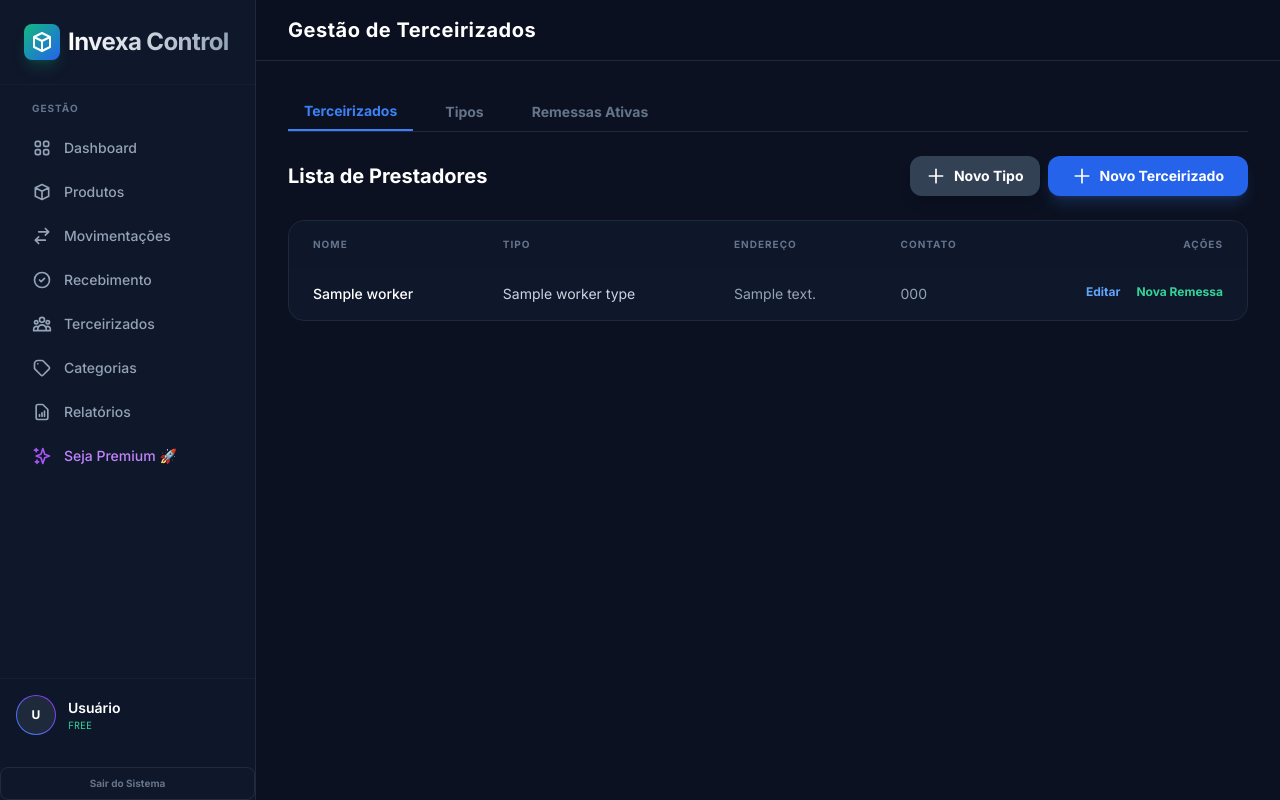
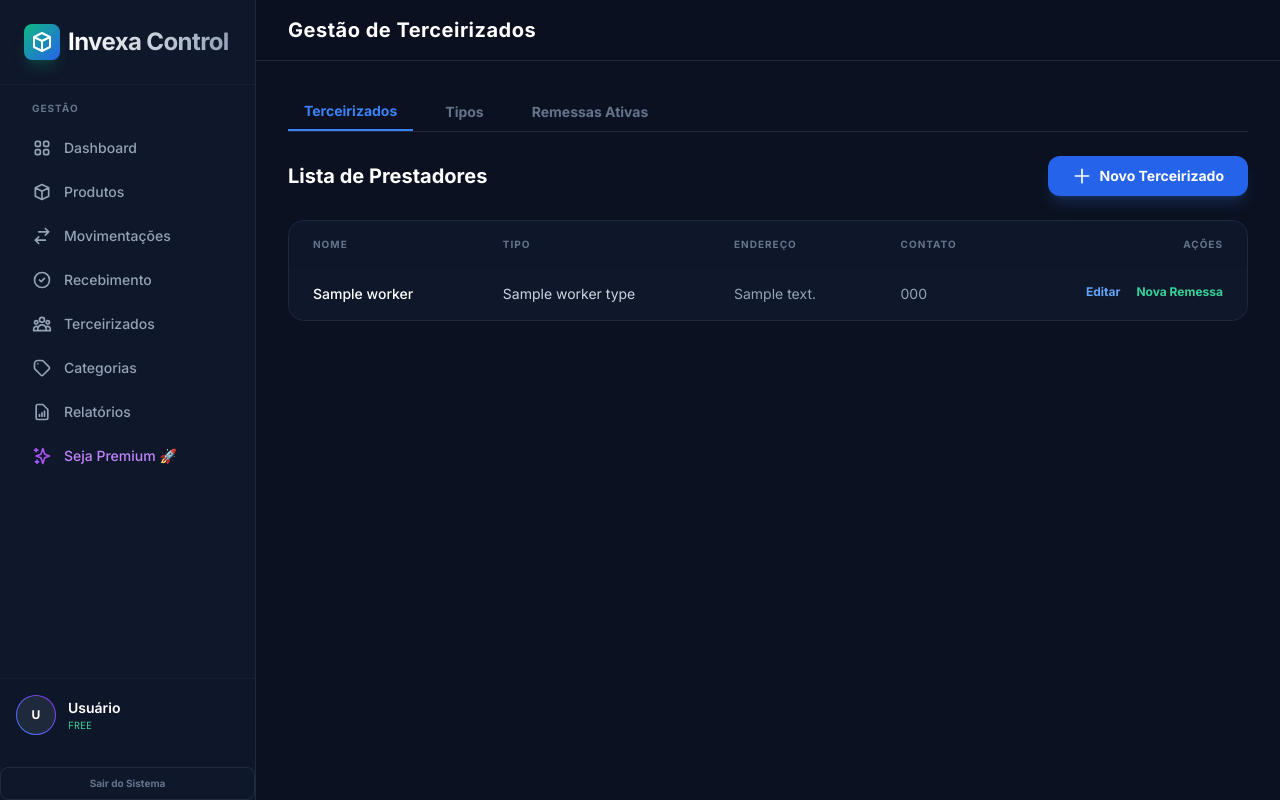
Before and after one commit to galvaojdk/Invexa-Control, a FastAPI app: template app/templates/workers.html in a window 1280 px wide. Run offline with FastAPI, Linux system fonts and the light colour scheme; the template is opened without the code that fills it: most values are stand-ins (such as "Sample title", 1, 10 or a date in 2020); some libraries are stand-ins or nearby versions.

Commit message:
Update workers.html

```diff
--- a/app/templates/workers.html
+++ b/app/templates/workers.html
@@ -30,13 +30,7 @@
         <div class="flex justify-between items-center">
             <h2 class="text-xl font-bold text-white">Lista de Prestadores</h2>
             <div class="flex gap-2">
-                <button onclick="openWorkerTypeModal()"
-                    class="px-4 py-2.5 rounded-xl bg-slate-700 hover:bg-slate-600 text-white font-bold shadow-lg transition-all text-sm flex items-center gap-2">
-                    <svg class="w-5 h-5" fill="none" stroke="currentColor" viewBox="0 0 24 24">
-                        <path stroke-linecap="round" stroke-linejoin="round" stroke-width="2" d="M12 4v16m8-8H4"></path>
-                    </svg>
-                    Novo Tipo
-                </button>
+
                 <button onclick="openWorkerModal()"
                     class="px-6 py-2.5 rounded-xl bg-blue-600 hover:bg-blue-500 text-white font-bold shadow-lg shadow-blue-500/20 transition-all text-sm flex items-center gap-2">
                     <svg class="w-5 h-5" fill="none" stroke="currentColor" viewBox="0 0 24 24">
```
